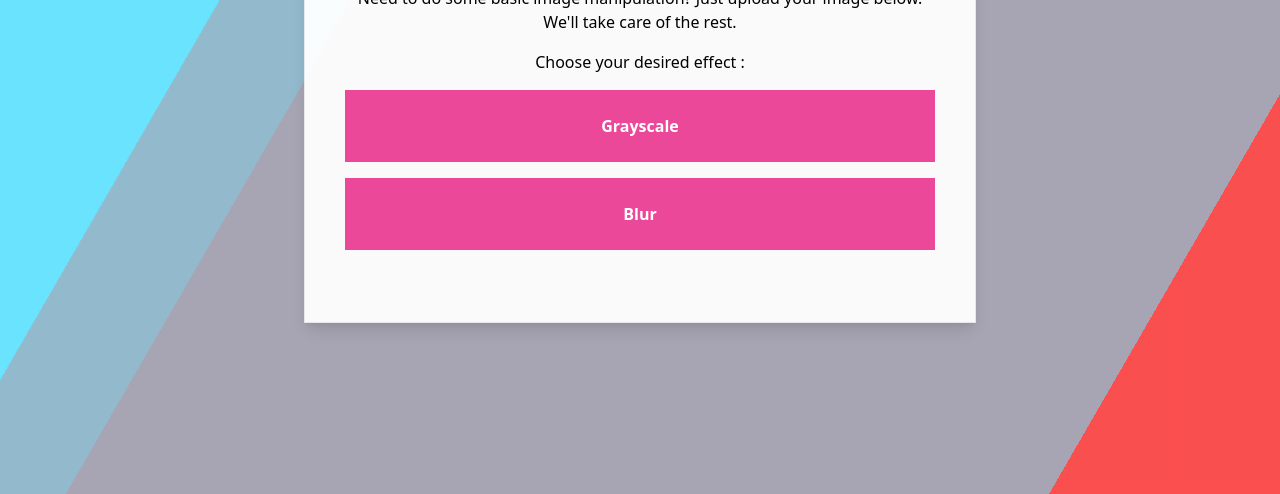
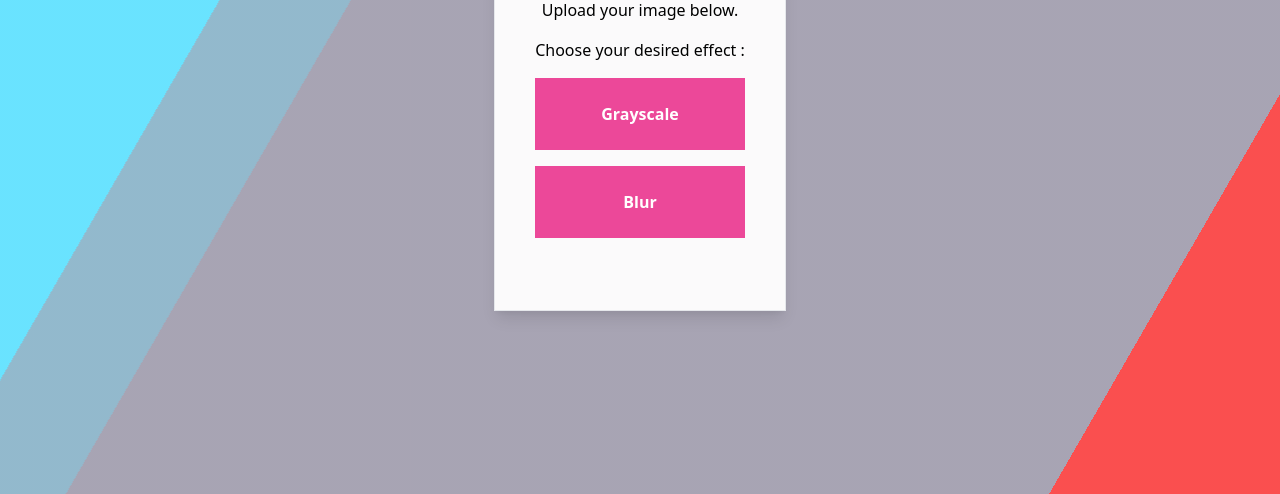
Before and after one commit to Deekshant661/iEffects, a website: page public/index.html in a window 1280 px wide. Shown: the part 306-800 px from the top of the page. Drawn offline with nearby package versions, Linux system fonts and the light colour scheme.

Commit message:
Update index.html

```diff
--- a/public/index.html
+++ b/public/index.html
@@ -45,7 +45,7 @@
 
       <div class="bg-white bg-opacity-95 border shadow-lg p-10 text-center max-w-2xl">
         <h1 class="text-5xl mb-8"> iEffects </h1>
-        <p class="mb-4">Need to do some basic image manipulation? Just upload your image below. We'll take care of the rest.</p>
+        <p class="mb-4">Upload your image below.</p>
         <p class="mb-4"> Choose your desired effect : </p>
         <label id="grayscale-btn" class="bg-pink-500 text-white w-full p-6 block cursor-pointer font-bold mb-4">
           Grayscale
```
